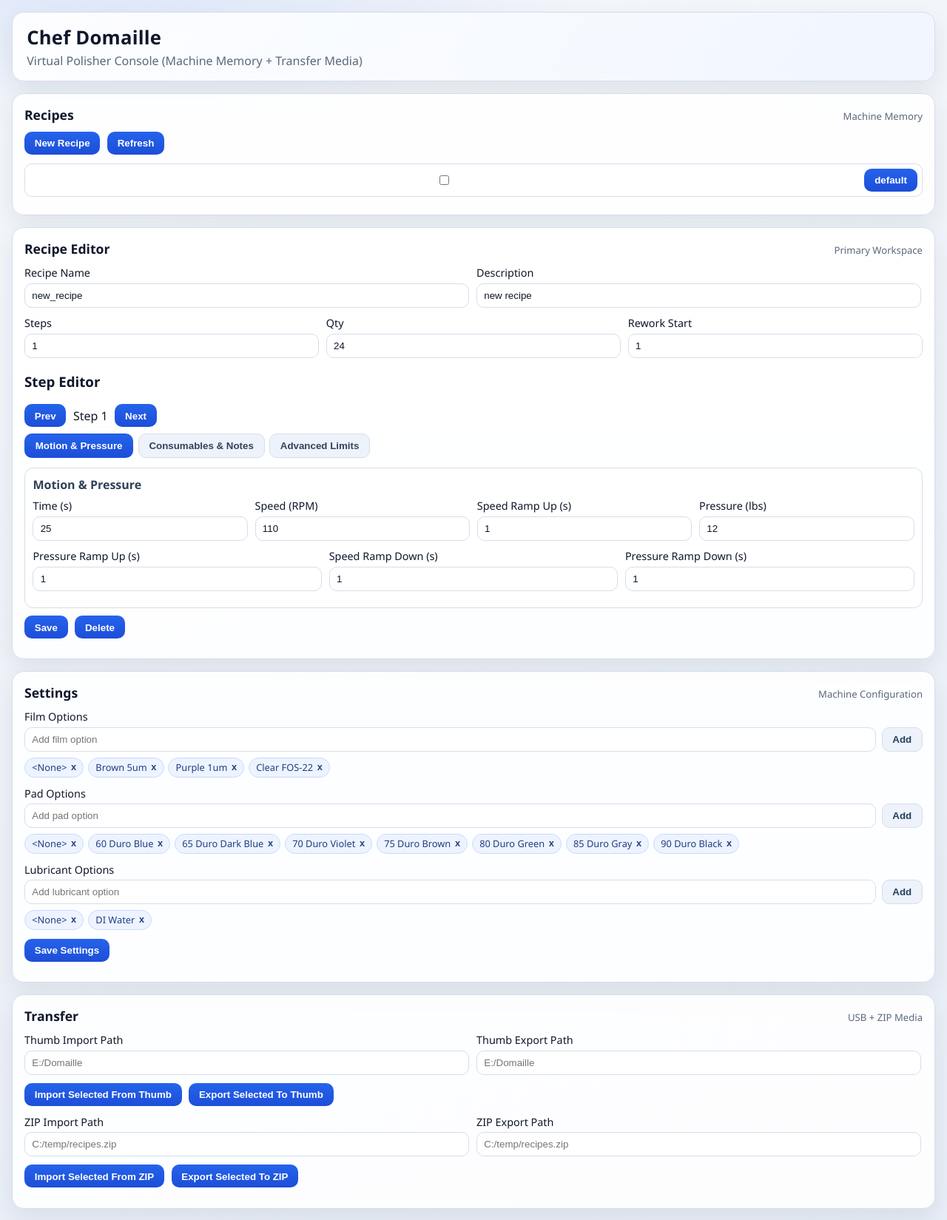
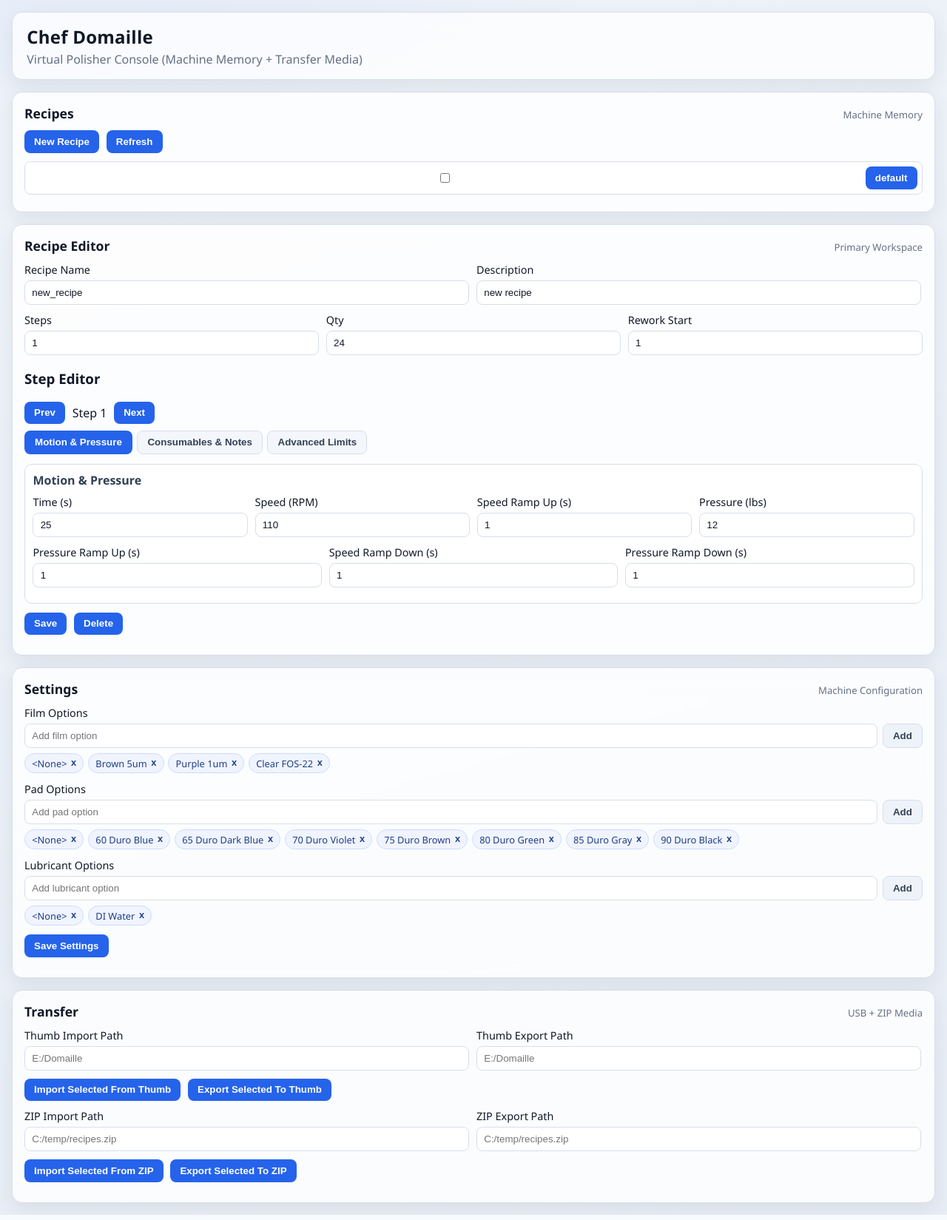
Before and after one commit to por-dgo/chef-domaille, a Flask app: page / in a window 1280 px wide. Shown: the whole page at 74% size. Run offline with Flask 3, Linux system fonts and the light colour scheme.

Commit message:
style: tune UI to Windows 11 Fluent-inspired theme

```diff
--- a/static/app.css
+++ b/static/app.css
@@ -1,21 +1,21 @@
 :root {
   color-scheme: light dark;
-  --bg-top: #f4f7fb;
-  --bg-bottom: #e8eef7;
-  --surface: rgba(255, 255, 255, 0.88);
+  --bg-top: #eef3f9;
+  --bg-bottom: #e7edf5;
+  --surface: rgba(255, 255, 255, 0.82);
   --surface-strong: #ffffff;
-  --ink: #0f172a;
-  --muted: #5b687c;
-  --line: #d6ddeb;
+  --ink: #111827;
+  --muted: #667085;
+  --line: #d7deea;
   --accent: #2563eb;
-  --accent-strong: #1d4ed8;
-  --accent-soft: #e8efff;
-  --chip-bg: #edf3ff;
-  --chip-line: #c9d9ff;
+  --accent-strong: #1f5de2;
+  --accent-soft: #ecf2ff;
+  --chip-bg: #f0f4ff;
+  --chip-line: #ccdafc;
   --chip-ink: #1f3f83;
   --ok: #15803d;
   --error: #b4232d;
-  --shadow: 0 12px 32px rgba(15, 23, 42, 0.08);
+  --shadow: 0 8px 24px rgba(31, 41, 55, 0.08);
 }
 
 @supports (color: AccentColor) {
@@ -30,9 +30,9 @@
 
 body {
   margin: 0;
-  font-family: "Segoe UI Variable", "Segoe UI", "Trebuchet MS", sans-serif;
+  font-family: "Segoe UI Variable Text", "Segoe UI", sans-serif;
   color: var(--ink);
-  background: radial-gradient(1200px 520px at 12% -8%, rgba(37, 99, 235, 0.16), transparent 60%),
+  background: radial-gradient(1200px 520px at 12% -8%, rgba(37, 99, 235, 0.08), transparent 60%),
               linear-gradient(165deg, var(--bg-top), var(--bg-bottom));
 }
 
@@ -44,21 +44,22 @@ body {
 .card {
   background: var(--surface);
   border: 1px solid var(--line);
-  border-radius: 16px;
+  border-radius: 14px;
   box-shadow: var(--shadow);
-  backdrop-filter: blur(6px);
+  backdrop-filter: blur(14px) saturate(1.15);
 }
 
 .topbar {
   padding: 1rem 1.2rem;
   margin-bottom: 1rem;
-  background: linear-gradient(120deg, rgba(255, 255, 255, 0.9), rgba(240, 246, 255, 0.9));
+  background: rgba(255, 255, 255, 0.75);
 }
 
 .topbar h1 {
   margin: 0;
-  font-size: 1.6rem;
+  font-size: 1.5rem;
   letter-spacing: 0.01em;
+  font-weight: 650;
 }
 
 .topbar p {
@@ -96,7 +97,7 @@ body {
 }
 
 .editor-card {
-  background: linear-gradient(180deg, var(--surface-strong), var(--surface));
+  background: rgba(255, 255, 255, 0.86);
 }
 
 .side-stack {
@@ -130,9 +131,9 @@ textarea {
   width: 100%;
   padding: 0.5rem 0.58rem;
   border: 1px solid var(--line);
-  border-radius: 10px;
+  border-radius: 8px;
   min-width: 100px;
-  background: var(--surface-strong);
+  background: rgba(255, 255, 255, 0.92);
   color: var(--ink);
   accent-color: var(--accent);
 }
@@ -152,10 +153,10 @@ textarea {
 
 button {
   border: none;
-  background: linear-gradient(180deg, var(--accent), var(--accent-strong));
+  background: var(--accent);
   color: #fff;
-  padding: 0.5rem 0.86rem;
-  border-radius: 10px;
+  padding: 0.48rem 0.82rem;
+  border-radius: 8px;
   cursor: pointer;
   font-weight: 600;
   transition: transform 120ms ease, filter 120ms ease;
@@ -176,7 +177,7 @@ button:hover {
 
 .recipe-list li {
   border: 1px solid var(--line);
-  border-radius: 10px;
+  border-radius: 8px;
   padding: 0.4rem;
   margin-bottom: 0.45rem;
   display: flex;
@@ -205,23 +206,23 @@ button:hover {
 }
 
 .tab-btn {
-  background: #eef2fa;
-  color: #33435b;
+  background: #f3f6fb;
+  color: #334155;
   border: 1px solid var(--line);
 }
 
 .tab-btn.active {
-  background: linear-gradient(180deg, var(--accent), var(--accent-strong));
+  background: var(--accent);
   color: #fff;
   border-color: transparent;
 }
 
 .tab-panel {
   border: 1px solid var(--line);
-  border-radius: 12px;
+  border-radius: 10px;
   padding: 0.65rem;
   margin-bottom: 0.7rem;
-  background: var(--surface-strong);
+  background: rgba(255, 255, 255, 0.92);
 }
 
 .tab-panel h4 {
@@ -290,8 +291,8 @@ button:hover {
 }
 
 .secondary-btn {
-  background: #edf2fb;
-  color: #24405f;
+  background: #eef3f9;
+  color: #334155;
   border: 1px solid var(--line);
 }
 
```
Also changed, not shown: other parts of static/app.css (+16 -16 lines).
